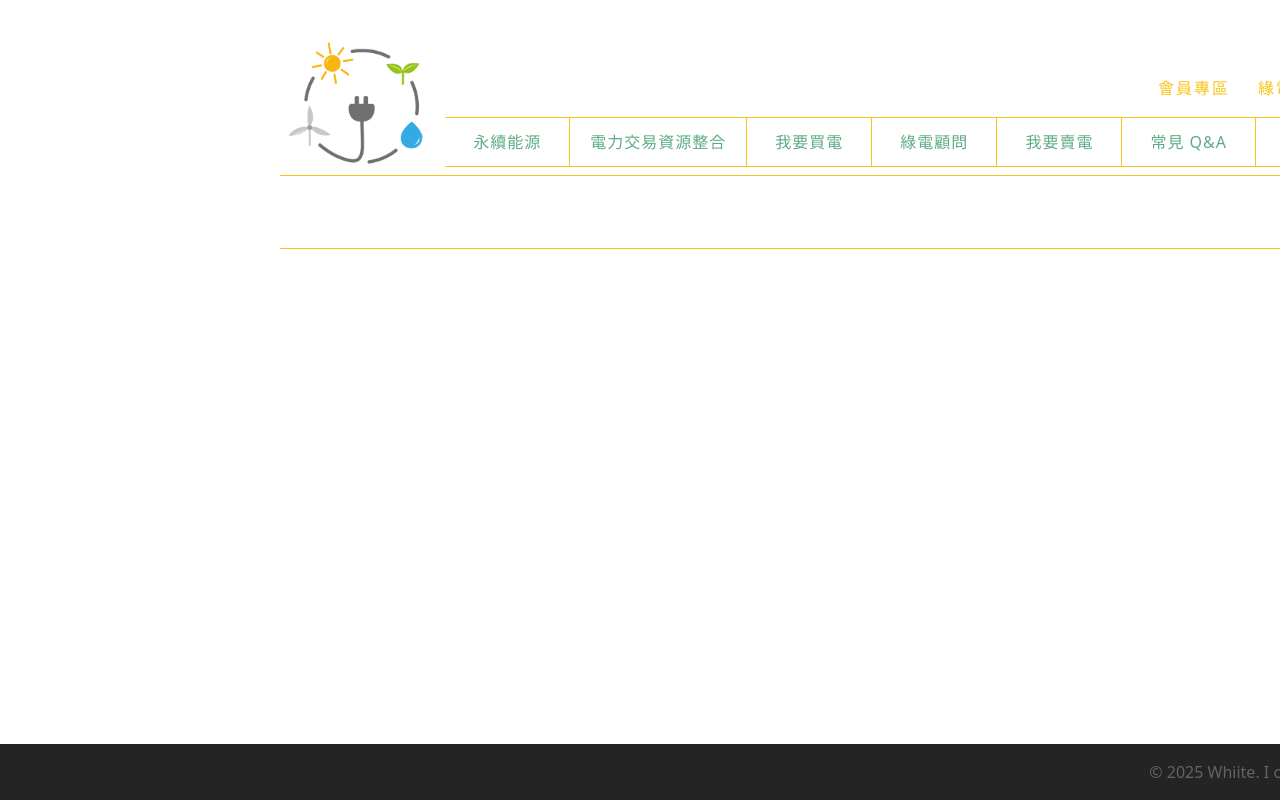
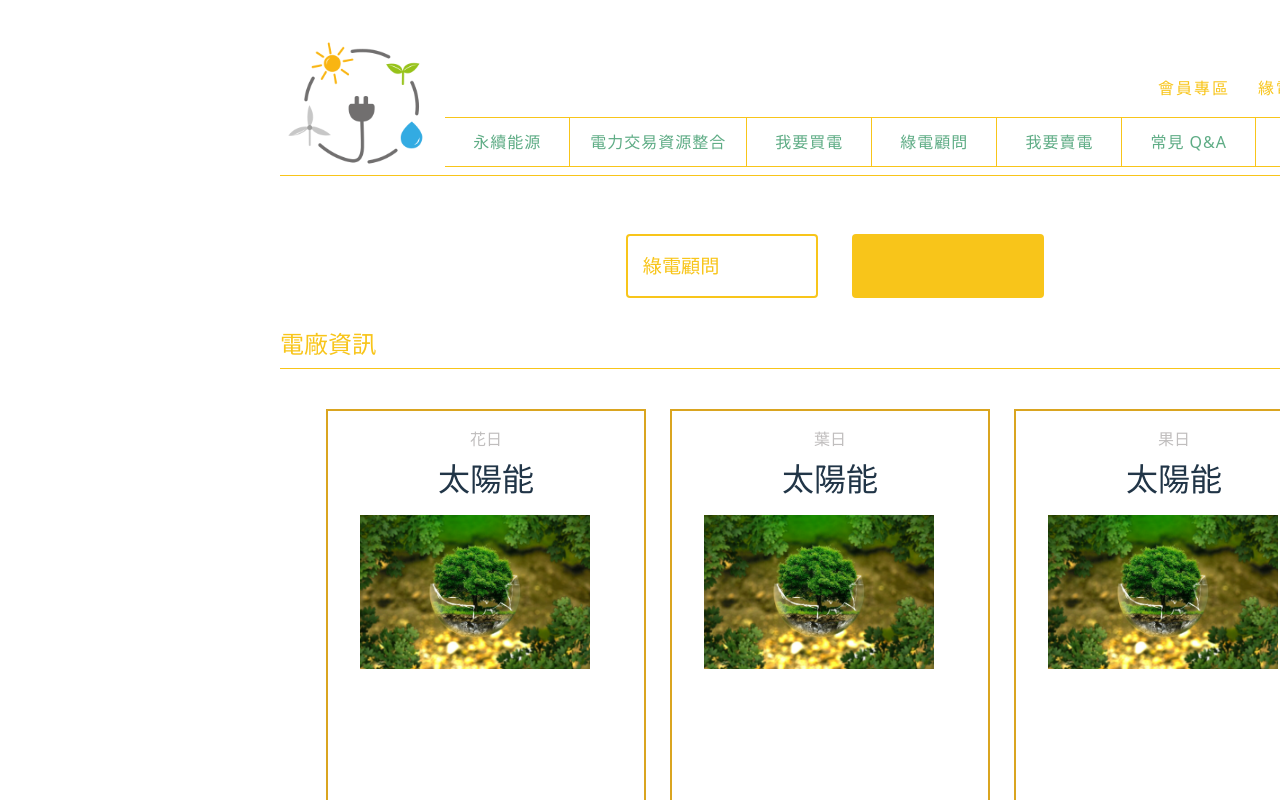
Before and after one commit to Smilevictoria/Front_greenEnergy, a React (Vite) app: page /buy-power in a window 1280 px wide. Shown: the top 800 px of the page. Built offline with nearby package versions, Linux system fonts and the light colour scheme; no server answers.

Commit message:
updated sellPower

```diff
--- a/src/App.css
+++ b/src/App.css
@@ -14,10 +14,10 @@
   display: flex;
   flex-direction: column;
   justify-content: center;
-  /*align-items: center;  */
+  /* align-items: center;        */
   margin-left: 35vh;
   text-align: left;
-  margin-top: 30vh;
+  margin-top: 28vh;
   width: 1100px;
   overflow: hidden;
 }
@@ -132,11 +132,92 @@
   transition: all 0.85s cubic-bezier(0.68, -0.55, 0.265, 1.55);
 }
 .homeButton:hover:before {
-background:  rgb(15, 82, 44);
-width: 100%;
+  background:  rgb(15, 82, 44);
+  width: 100%;
 }
 
 .title {
   border-bottom: 1px solid #f8c51a;
   color: #f8c51a;
 }
+
+.subButton {
+  display: flex;
+  justify-content: center;
+  align-items: center;
+  gap: 3vh;
+  margin-bottom: 20px;
+}
+
+.subButton1 {
+  display: inline-block;
+  position: relative;
+  z-index: 1;
+  width: 15vw;
+  height: 8vh;
+  border: 2px solid #f8c51a;
+  border-radius: 4px;
+  color: #f8c51a;
+  font-size: 1.2rem;
+  font-weight: bold;
+  text-align: center;
+  text-decoration: none;
+  overflow: hidden;
+  transition: 0.5s;
+  padding: 5px 10px;
+}
+
+.subButton2 {
+  display: inline-block;
+  position: relative;
+  z-index: 1;
+  width: 15vw;
+  height: 8vh;
+  border-radius: 4px;
+  background: #f8c51a;
+  color: #242424;
+  font-size: 1.2rem;
+  font-weight: bold;
+  text-align: center;
+  text-decoration: none;
+  overflow: hidden;
+  transition: 0.5s;
+  padding: 5px 10px;
+}
+
+.subButton1:hover, .subButton2:hover {
+  font-size: 1.3rem;
+}
+
+.boxInfo {
+  display: flex;
+  justify-content: center;
+  align-items: center;
+  gap: 3vh;
+  margin-top: 40px;
+}
+
+.boxInfoStyle {
+  width: 25vw;
+  height: 50vh;
+  border: 2px solid goldenrod;
+  text-align: center;
+}
+
+.boxInfoName {
+  font-size: 1rem;
+  margin-top: 2vh;
+  color: #c0bebe;
+}
+
+.boxInfoType {
+  font-size: 2rem;
+  margin-top: 0.5vh;
+  margin-bottom: 1.5vh;
+}
+
+.boxImage {
+  width: 18vw;
+  margin-left: 4vh;
+  margin-bottom: 2vh;
+}
--- a/src/App.tsx
+++ b/src/App.tsx
@@ -1,4 +1,4 @@
-import { BrowserRouter as Router, Routes, Route, useLocation } from "react-router-dom";
+import { BrowserRouter as Router, Routes, Route, useLocation, Navigate  } from "react-router-dom";
 import Navbar from "./components/Navbar";
 import Footer from "./components/Footer";
 import SustainableEnergy from "./pages/SustainableEnergy";
@@ -27,6 +27,7 @@ function Layout() {
     <div className="showPage">
       {!hideLayout && <Navbar />}
     <Routes>
+          <Route path="/" element={<Navigate to="/HomePage" />} />
           <Route path="/HomePage" element={<HomePage />} />
           <Route path="/sustainable-energy" element={<SustainableEnergy />} />
           <Route path="/buy-power" element={<BuyPower />} />
--- a/src/components/Navbar.css
+++ b/src/components/Navbar.css
@@ -117,6 +117,7 @@ header .headerCont .navPC .menuGroup>li>.subMenu {
     position: absolute;
     left: 49.5%;
     transform: translateX(-51%);
+    z-index: 1000;
 }
 
 header .headerCont .navPC .menuGroup>li:hover .subMenu {
--- a/src/components/Navbar.tsx
+++ b/src/components/Navbar.tsx
@@ -35,10 +35,10 @@ export default function Navbar() {
               <div className="tit titGap darkTheme sub">電力交易資源整合</div>
               <div className="subMenu">
                 <div className="subTit">
-                  <a href="https://www.gempower.energy/ancillaryExplain.html" className="darkTheme">電力交易平台是甚麼</a>
+                  <a href="https://www.gempower.energy/ancillaryExplain.html" className="darkTheme bg-[#242424]">電力交易平台是甚麼</a>
                 </div>
                 <div className="subTit">
-                  <a href="https://www.gempower.energy/ancillaryParticipate.htm1" className="darkTheme">投票參與輔助服務市場</a>
+                  <a href="https://www.gempower.energy/ancillaryParticipate.html" className="darkTheme bg-[#242424]">投票參與輔助服務市場</a>
                 </div>
               </div>
             </li>
--- a/src/pages/BuyPower.tsx
+++ b/src/pages/BuyPower.tsx
@@ -1,4 +1,5 @@
 import { useEffect, useState } from "react";
+import { Link } from "react-router-dom";
 
 export default function BuyPower() {
   const [data, setData] = useState({ title: "", content: "" });
@@ -11,8 +12,63 @@ export default function BuyPower() {
 
   return (
     <div className="sectionPage">
-      <h1 className="text-2xl font-bold border-b-2 title pb-2 w-275">{data.title}</h1>
-      <p className="mt-4">{data.content}</p>
+      <div className="subButton flex justify-center items-center">
+        <Link to="/green-energy-consultant">
+          <button className="subButton1">
+            <p>
+              <span>綠電顧問</span>
+              <span>   </span>
+              <span className="text-white">需求分析</span>
+            </p>
+          </button>
+        </Link>
+        <button className="subButton2">
+          <p >
+            <span>{data.title}</span>
+          </p>
+        </button>
+      </div>
+      <h1 className="text-2xl font-bold border-b-2 title pb-2 w-275">電廠資訊</h1>
+      <div className="boxInfo flex justify-center items-center">
+        <div className="boxInfoStyle">
+          <p className="boxInfoName">花日</p>
+          <p className="boxInfoType">太陽能</p>
+          <img src="/boxInfo.jpg" alt="boxInfo" className="object-cover boxImage" />
+          <p>{data.content}</p>
+        </div>
+        <div className="boxInfoStyle">
+          <p className="boxInfoName">葉日</p>
+          <p className="boxInfoType">太陽能</p>
+          <img src="/boxInfo.jpg" alt="boxInfo" className="object-cover boxImage" />
+          <p>{data.content}</p>
+        </div>
+        <div className="boxInfoStyle">
+          <p className="boxInfoName">果日</p>
+          <p className="boxInfoType">太陽能</p>
+          <img src="/boxInfo.jpg" alt="boxInfo" className="object-cover boxImage" />
+          <p>{data.content}</p>
+        </div>
+      </div>
+      <div className="boxInfo flex justify-center items-center">
+        <div className="boxInfoStyle">
+          <p className="boxInfoName">早日</p>
+          <p className="boxInfoType">太陽能</p>
+          <img src="/boxInfo.jpg" alt="boxInfo" className="object-cover boxImage" />
+          <p>{data.content}</p>
+        </div>
+        <div className="boxInfoStyle">
+          <p className="boxInfoName">中日</p>
+          <p className="boxInfoType">太陽能</p>
+          <img src="/boxInfo.jpg" alt="boxInfo" className="object-cover boxImage" />
+          <p>{data.content}</p>
+        </div>
+        <div className="boxInfoStyle">
+          <p className="boxInfoName">晚日</p>
+          <p className="boxInfoType">太陽能</p>
+          <img src="/boxInfo.jpg" alt="boxInfo" className="object-cover boxImage" />
+          <p>{data.content}</p>
+        </div>
+      </div>
     </div>
   );
 }
--- a/src/pages/HomePage.tsx
+++ b/src/pages/HomePage.tsx
@@ -5,7 +5,7 @@ export default function HomePage() {
     return (
       <div className="homeBody">
         <div className="relative min-h-screen flex items-center justify-center">
-          <Link to="/">
+          <Link to="/sustainable-energy">
             <button className="homeButton">
               <span>Welcome to Green Energy</span>
             </button>
```
Also changed, not shown: public/boxInfo.jpg (added), 1 other file (tests, documents, lock files or other folders).
